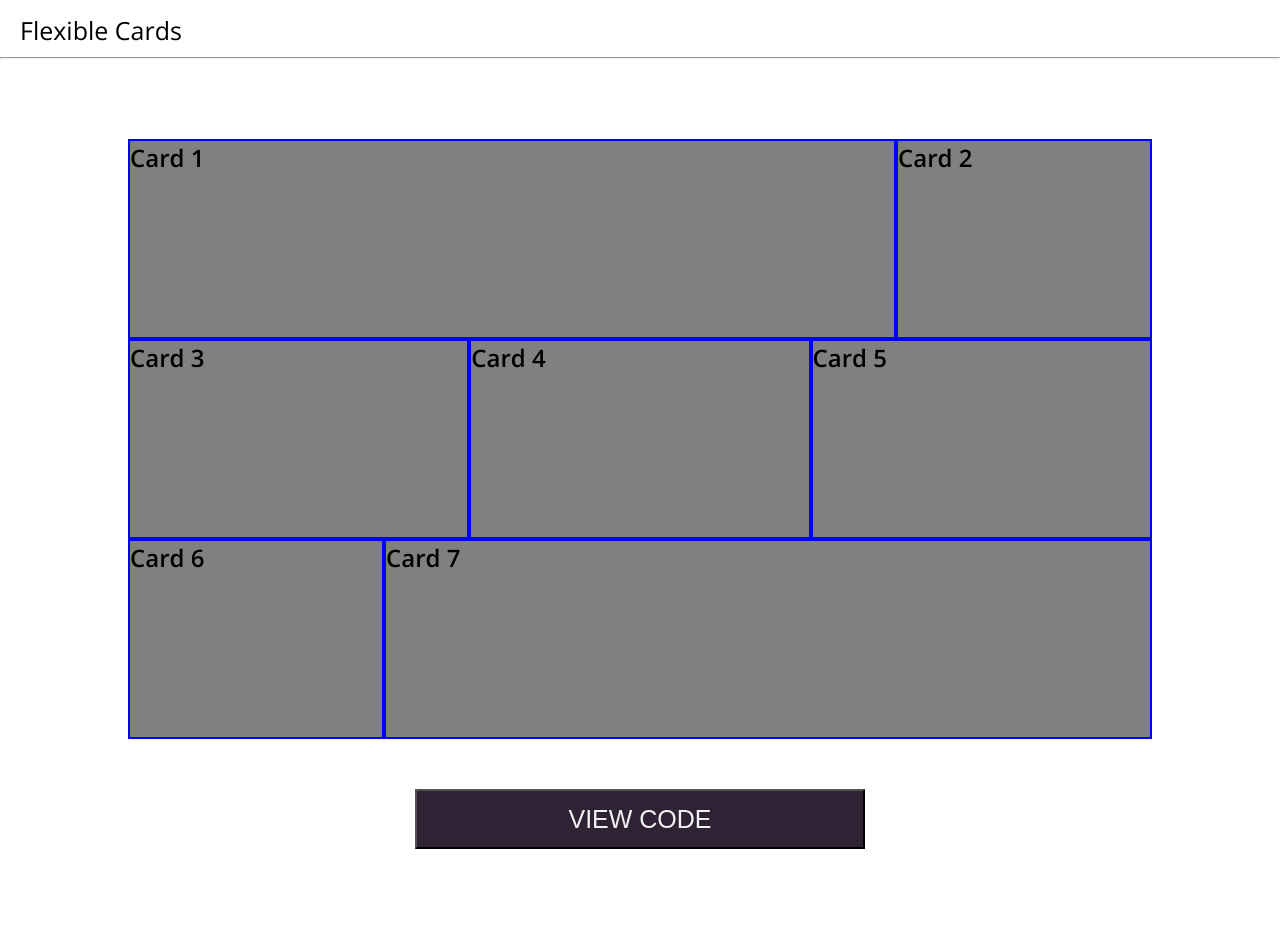
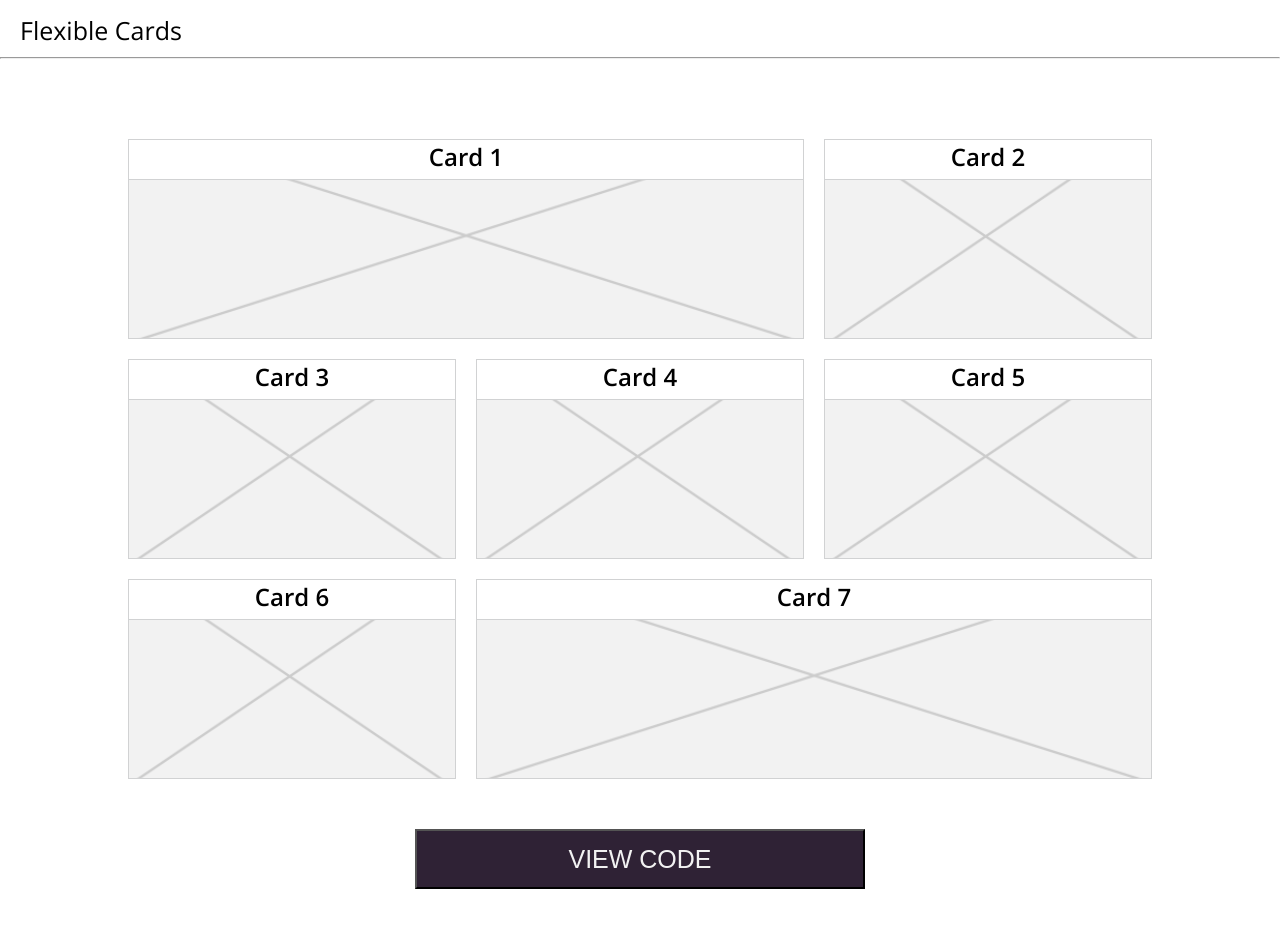
Before and after one commit to lcaroselli/Pattrn-Party, a plain HTML site: page index.html in a window 1280 px wide. Shown: the part 764-1691 px from the top of the page. Before the commit the page ends 1663 px from the top, so only its background shows below. Drawn offline with nearby package versions, Linux system fonts and the light colour scheme.

Commit message:
Add grid over flex per usage

```diff
--- a/css/accordion-tabs.css
+++ b/css/accordion-tabs.css
@@ -54,6 +54,5 @@
   width: 25%;
 }
 
-/*.tab span {*/
-  display: none;
-}
+
+/* Media Queries */
--- a/css/flex-cards.css
+++ b/css/flex-cards.css
@@ -1,25 +1,45 @@
 .card {
   background: grey;
-  border: 2px solid blue;
+  border: 1px solid #D1D2D3;
   height: 200px;
+  min-width: 250px;
 }
 
 .card-container {
-  display: flex;
-  flex-direction: row;
-  flex-wrap: wrap;
+  display: grid;
+  grid-gap: 20px;
+  grid-template-columns: repeat(3, 1fr);
+  margin: auto;
   width: 80%;
-  margin: auto;
+}
+
+.card-heading {
+  background: #FFFFFF;
+  border-bottom: 1px solid #D1D2D3;
+  height: 20%;
+  text-align: center;
+}
+
+#card-one {
+  grid-area: 1/1/1/3;
+}
+
+#card-seven {
+  grid-area: 3/2/3/4;
 }
 
 #card-one, #card-seven {
-  width: 75%;
+  background-image: url('../assets/horizontal-square.png');
+  background-position: center;
+  /* grid-column: 1 / 3; */
+  /* width: 70%; */
 }
 
-#card-two, #card-six {
-  width: 25%;
+#card-two, #card-three, #card-four, #card-five, #card-six {
+  background-image: url('../assets/square.png');
+  background-position: center;
 }
 
-#card-three, #card-four, #card-five {
-  width: 33.33%
-}
+
+
+/* Media Queries */
```
Also changed, not shown: assets/horizontal-square.png (added), assets/square.png (added), 2 other files.
